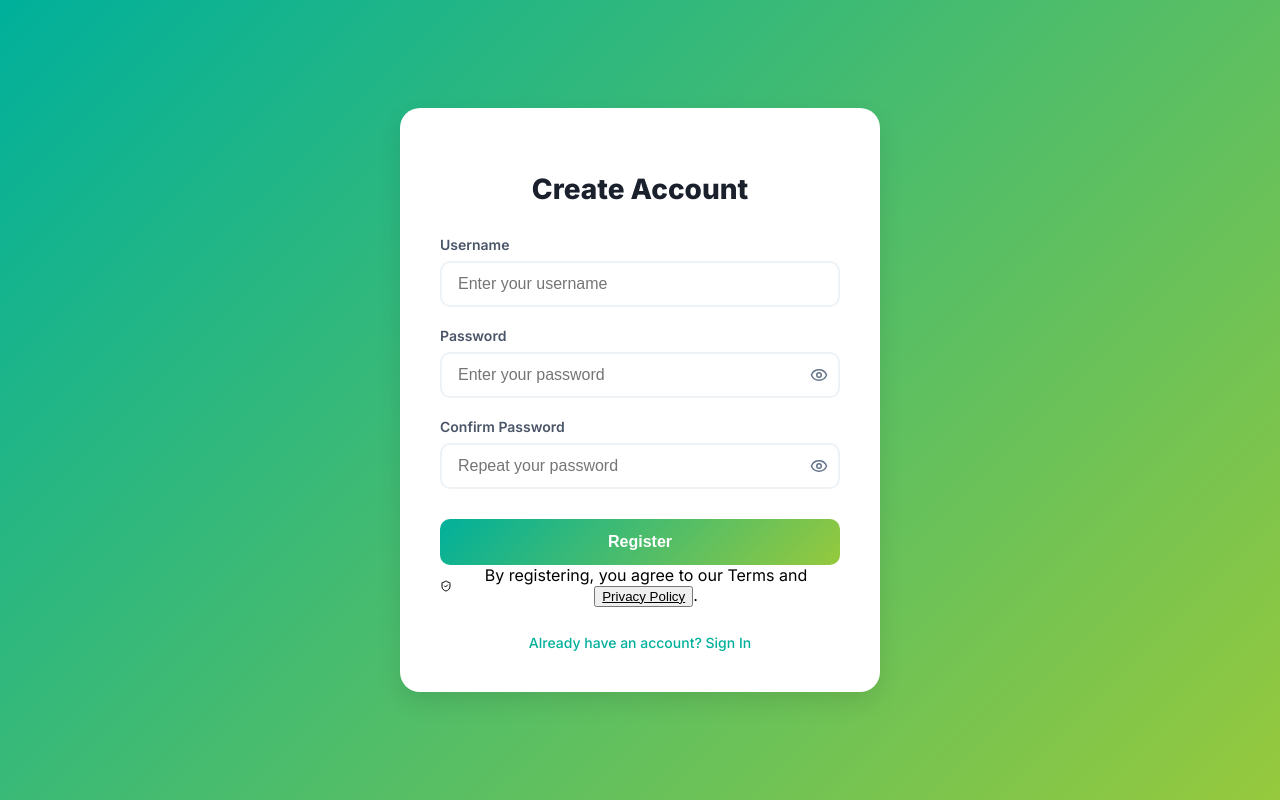
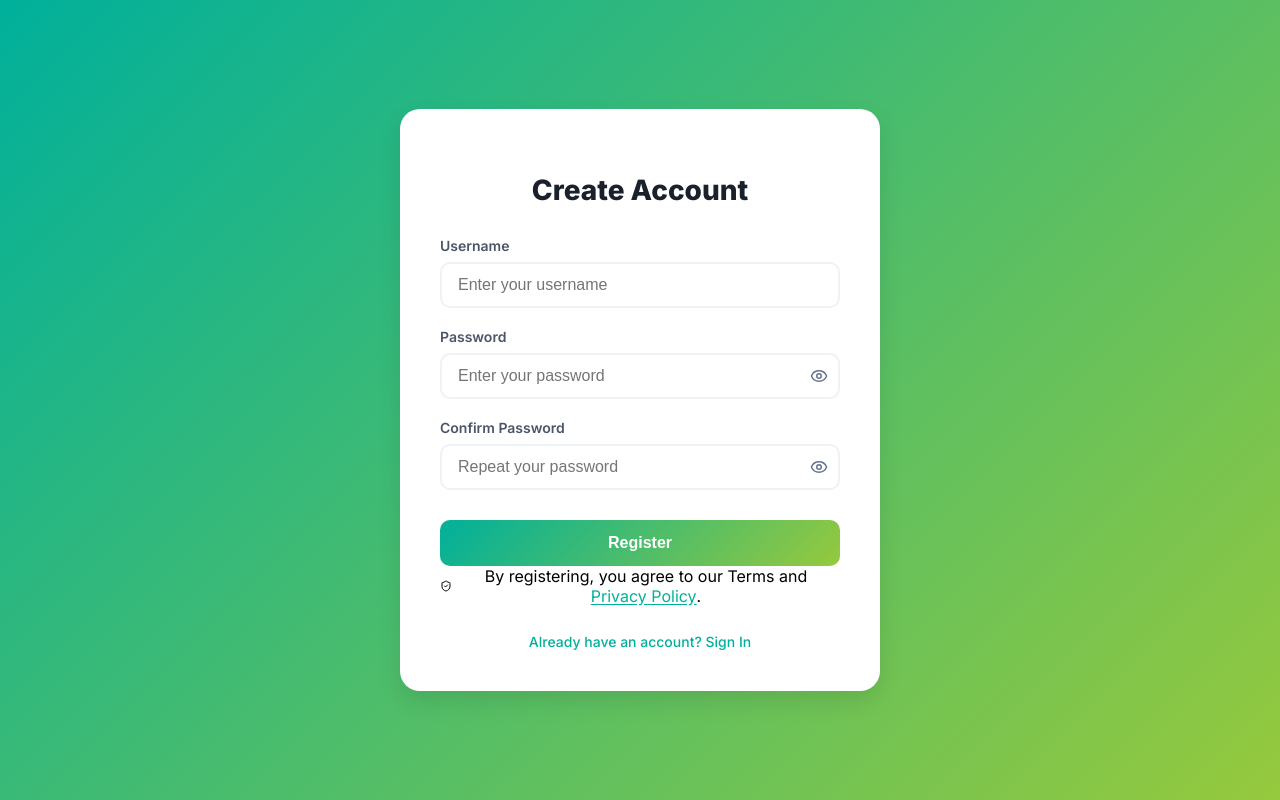
Before and after one commit to t0n1ks/go-react-angular-expense-tracker, a React (Vite) app in the folder frontend-react/: page /register in a window 1280 px wide. Built offline with nearby package versions, Linux system fonts and the light colour scheme; no server answers.

Commit message:
fix: remove modal close button, fix disclaimer link styling and spacing

```diff
--- a/frontend-react/src/pages/Register.css
+++ b/frontend-react/src/pages/Register.css
@@ -132,7 +132,7 @@
   border: 1px solid var(--color-border-card);
   border-radius: 1.5rem 1.5rem 0 0;
   box-shadow: 0 -8px 40px rgba(0, 0, 0, 0.22);
-  padding: 1.75rem 1.75rem 2rem;
+  padding: 1.75rem;
   width: 100%;
   max-width: 460px;
   display: flex;
@@ -208,25 +208,25 @@
   text-align: left;
 }
 
-.privacy-modal-footer {
-  display: flex;
-  justify-content: flex-end;
-  padding-top: 0.25rem;
+/* ── Disclaimer privacy-policy link ─────────────────────────────────────────── */
+
+.privacy-policy-link {
+  background: transparent;
+  border: none;
+  outline: none;
+  box-shadow: none;
+  padding: 0;
+  margin: 0;
+  font: inherit;
+  color: #00b09b;
+  text-decoration: underline;
+  text-underline-offset: 2px;
+  cursor: pointer;
+  display: inline;
+  vertical-align: baseline;
+  transition: color 0.2s, opacity 0.2s;
 }
 
-.privacy-modal-btn {
-  background: linear-gradient(135deg, #00b09b 0%, #96c93d 100%);
-  color: #fff;
-  border: none;
-  border-radius: 0.75rem;
-  padding: 0.6rem 1.5rem;
-  font-size: 0.88rem;
-  font-weight: 600;
-  cursor: pointer;
-  transition: opacity 0.2s, transform 0.2s;
+.privacy-policy-link:hover {
+  color: #5eead4;
 }
-
-.privacy-modal-btn:hover {
-  opacity: 0.9;
-  transform: translateY(-1px);
-}
--- a/frontend-react/src/pages/Register.tsx
+++ b/frontend-react/src/pages/Register.tsx
@@ -138,18 +138,17 @@ const Register: React.FC = () => {
           </button>
         </form>
 
-        <div className="mt-4 flex items-center justify-center gap-1.5 text-xs text-gray-500">
+        <div className="mt-6 flex items-center justify-center gap-1.5 text-xs text-gray-500">
           <ShieldCheck size={12} className="shrink-0 text-gray-400" />
           <span>
             {t('auth.disclaimer_short')}{' '}
             <button
               type="button"
               onClick={() => setPrivacyOpen(true)}
-              className="underline hover:text-gray-300 transition-colors cursor-pointer"
+              className="privacy-policy-link"
             >
               {t('auth.privacy_policy')}
-            </button>
-            .
+            </button>.
           </span>
         </div>
 
@@ -197,12 +196,6 @@ const Register: React.FC = () => {
               </div>
 
               <p className="privacy-modal-body">{t('auth.disclaimer_full')}</p>
-
-              <div className="privacy-modal-footer">
-                <button className="privacy-modal-btn" onClick={() => setPrivacyOpen(false)}>
-                  {t('auth.privacy_close')}
-                </button>
-              </div>
             </motion.div>
           </motion.div>
         )}
```
